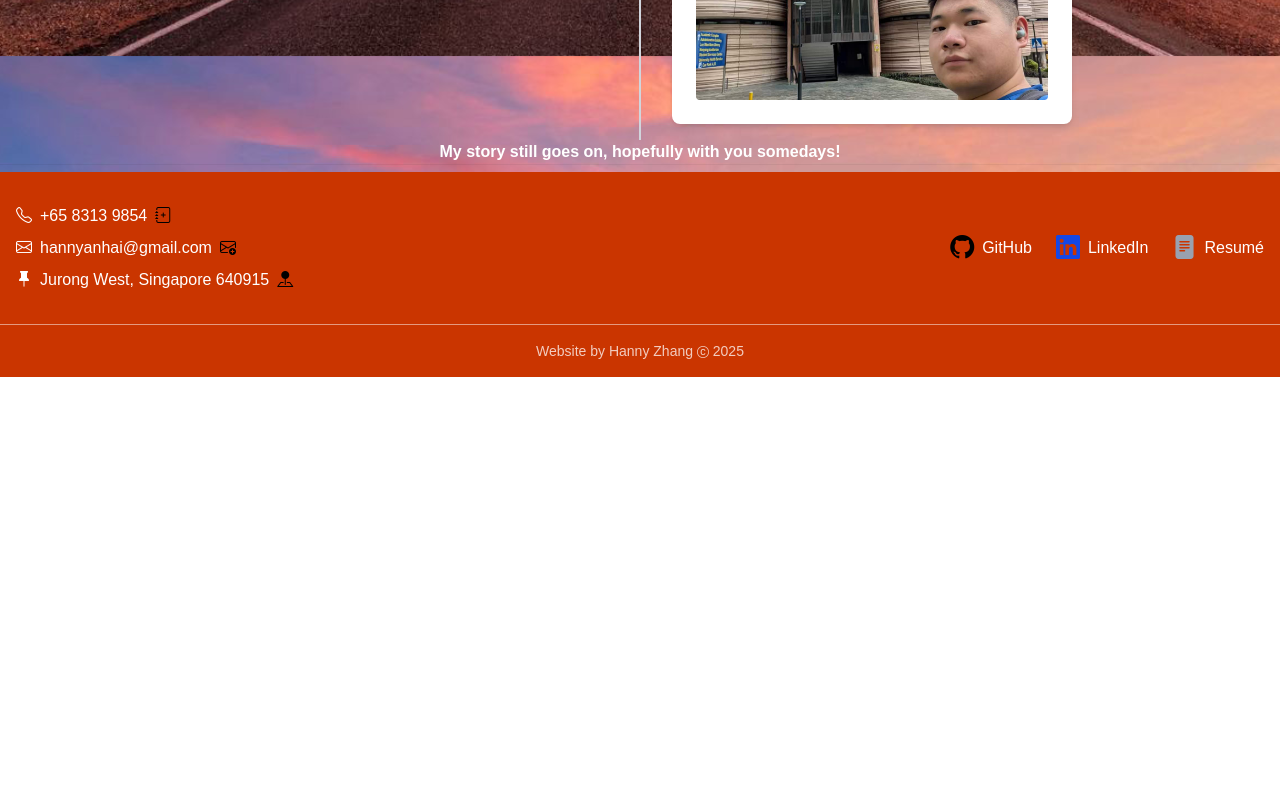
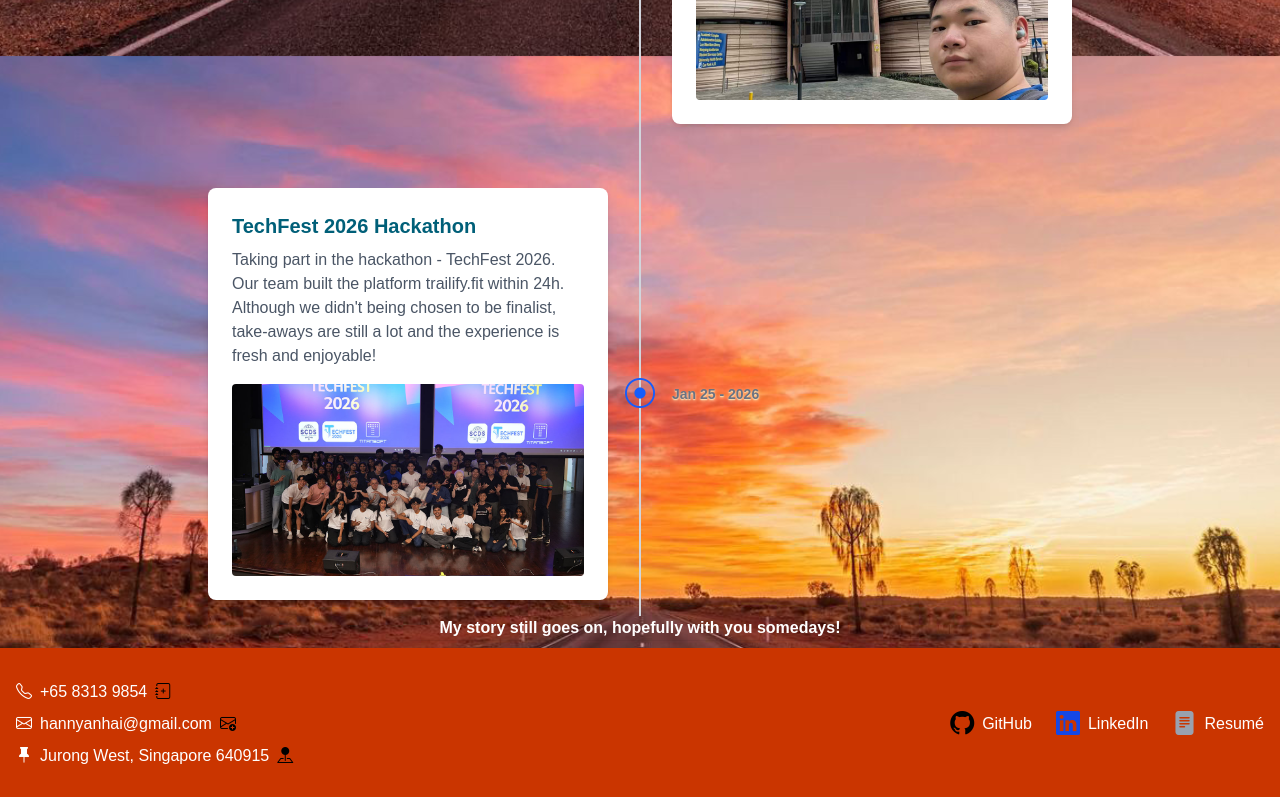
Before and after one commit to Hanny658/Website-Hanny, a Next.js app: page /highlights in a window 1280 px wide. Shown: the part 4744-5541 px from the top of the page. Before the commit the page ends 5121 px from the top, so only its background shows below. Built offline with nearby package versions, Linux system fonts and the light colour scheme.

Commit message:
Adding Hackathon to my projects and exp

```diff
--- a/src/app/portfolio/page.tsx
+++ b/src/app/portfolio/page.tsx
@@ -85,6 +85,13 @@ const projects: Project[] = [
         link: "https://cgsongbook.org",
         description: "Songbook website for the caregroup. If you also wish to join the church family and sing with us or have a bit of curious about who Jesus really is, reach out to us at Melbounrne Uni every week on Sabbath! Built with Next.js + LowDB.",
         icon: "bi bi-music-note-list",
+    },
+    {
+        title: "Hackathon Project - Trailify.fit",
+        image: "/portfolio/trailify.jpg",
+        link: "https://trailify.fit",
+        description: "Our team's solution demo for hackathon Techfest 2026, that aims to shorten the gap between recruiter and job seekers with the power of data, AI and RAG embeddings. Built within a 3-person team within 24h and deployed, tech-stack includes Next.js, Python FastAPI, and Google Colab data centralising tecniques.",
+        icon: "bi bi-laptop",
     },
 ];
 
--- a/src/highlights.json
+++ b/src/highlights.json
@@ -64,6 +64,12 @@
             "title": "Arriving NTU, Singapore",
             "description": "Finalement I'm here at the iconic building at NTU! What I have to say... Singapore is sooooooo hot!",
             "picture": "/highlights/thehive.jpg"
+        },
+        {
+            "time": "Jan 25 - 2026",
+            "title": "TechFest 2026 Hackathon",
+            "description": "Taking part in the hackathon - TechFest 2026. Our team built the platform trailify.fit within 24h. Although we didn't being chosen to be finalist, take-aways are still a lot and the experience is fresh and enjoyable!",
+            "picture": "/highlights/techfest26.jpg"
         }
     ]
 }
```
Also changed, not shown: public/highlights/techfest26.jpg (added), public/portfolio/trailify.jpg (added).
